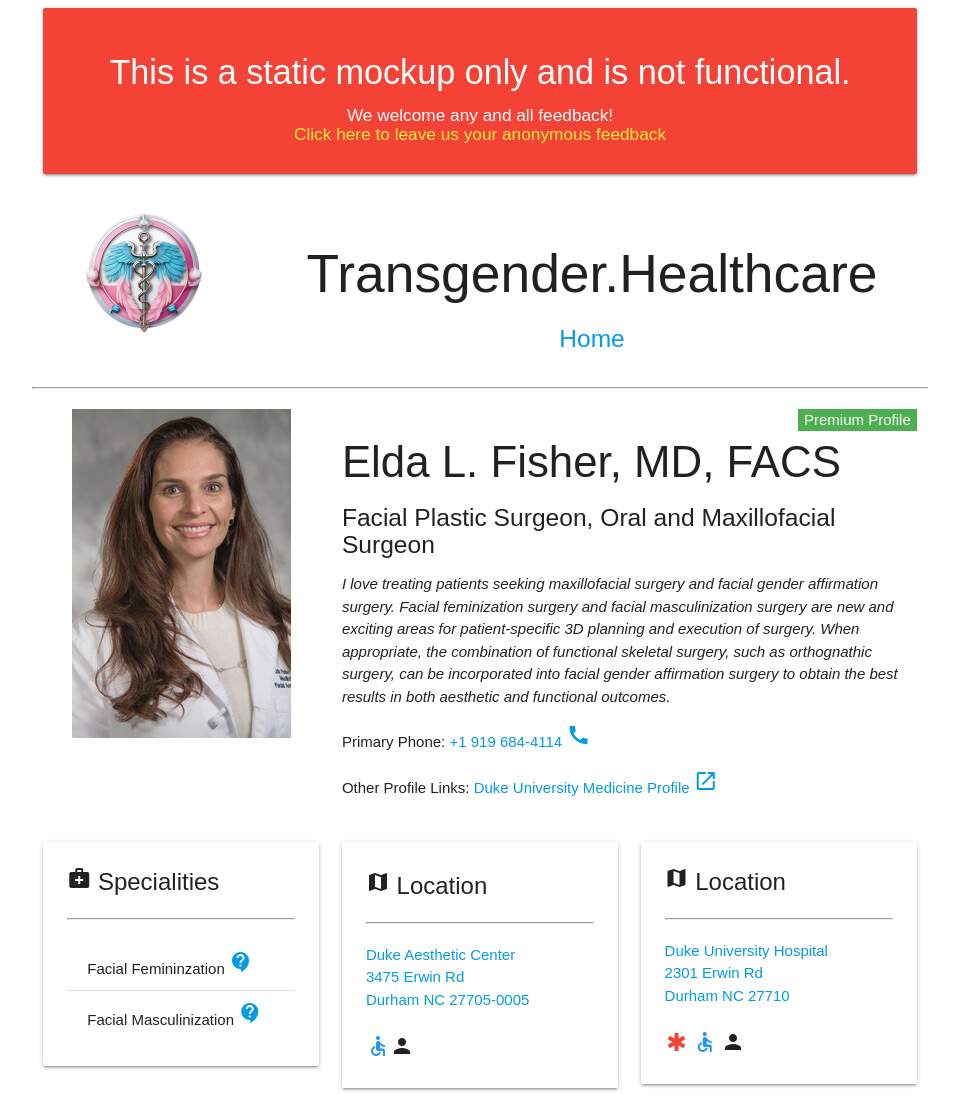
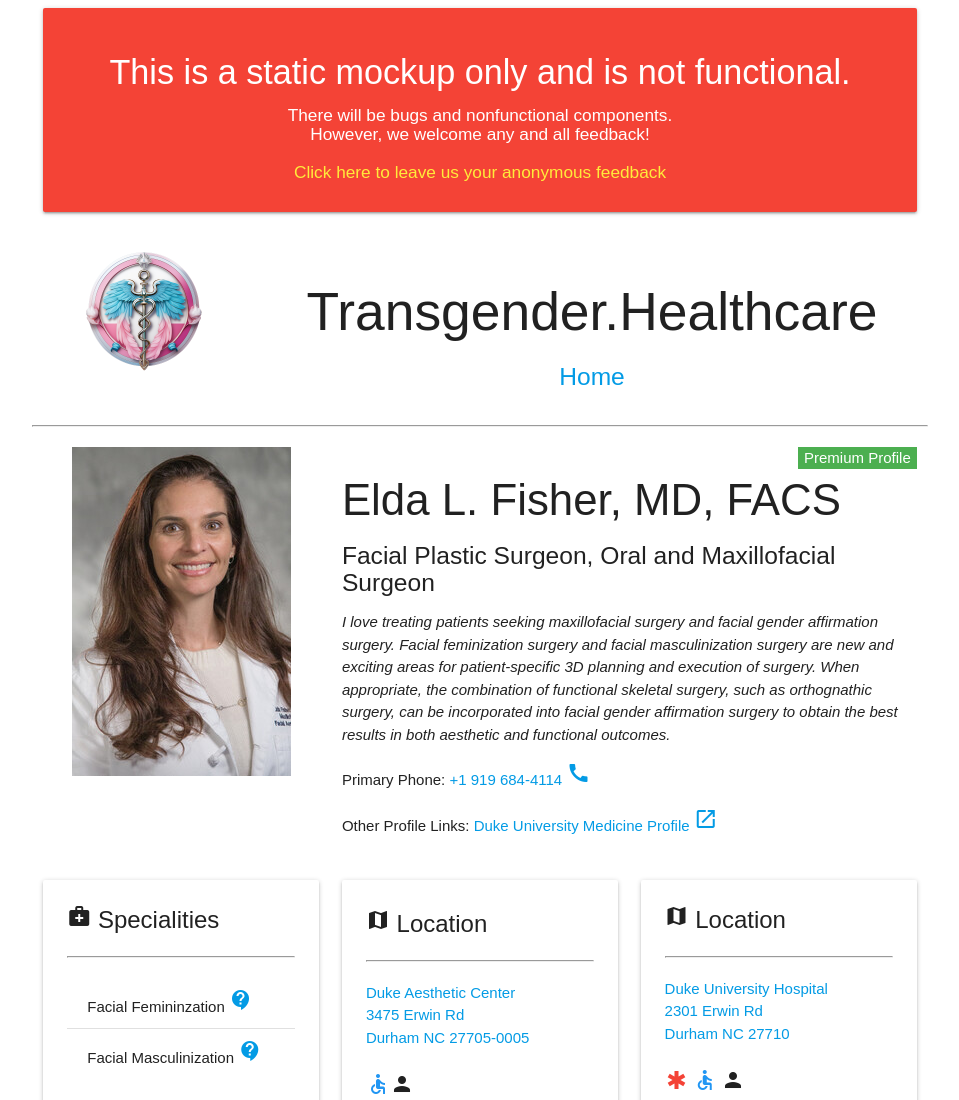
Before and after one commit to Transgender-Healthcare/mockup, a plain HTML site: page elda-l-fisher-3981ca1.html in a window 1280 px wide. Shown: the top 1100 px of the page, without its empty margins (160-1119 px from the left). Drawn offline with Linux system fonts and the light colour scheme; a web font is replaced by a local one.

Commit message:
added note about some stuff being broken
Signed-off-by: Paige Julianne Sullivan <paige@paigejulianne.com>

```diff
--- a/elda-l-fisher-3981ca1.html
+++ b/elda-l-fisher-3981ca1.html
@@ -36,6 +36,7 @@
             font-weight: bold;
         }
 
+
     </style>
 
 </head>
@@ -58,7 +59,8 @@
         <div class="col s12">
             <div class="card-panel red center-align">
           <span class="white-text"><h4>This is a static mockup only and is not functional.</h4>
-              <h6>We welcome any and all feedback!<br/><a href="" onclick="redirectToSurvey();"
+              <h6>There will be bugs and nonfunctional components.<br/>However, we welcome any and all feedback!<br/><br/><a
+                      href="" onclick="redirectToSurvey();"
                                                           class="yellow-text">Click here to leave us your anonymous feedback</a></h6>
         </span>
             </div>
```
Also changed, not shown: index.html (+3 -1 lines), search.html (+3 -1 lines), 1 other file.
